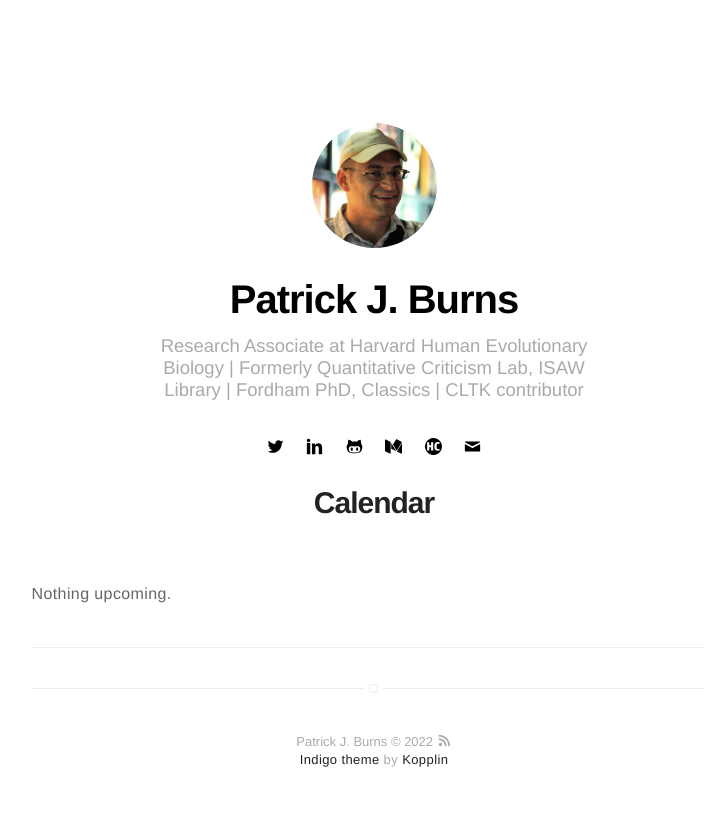
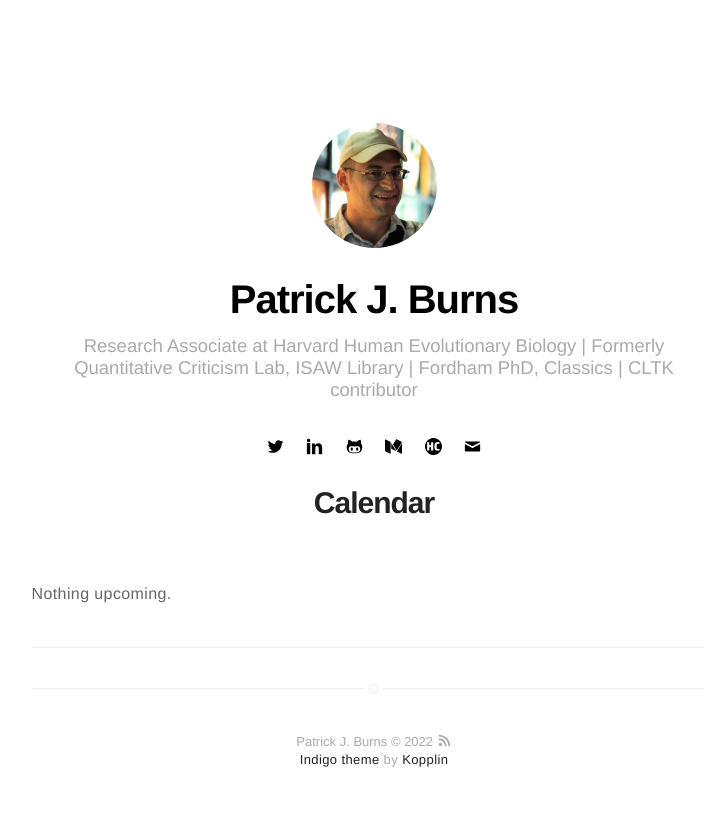
Before and after one commit to diyclassics/diyclassics.github.io, a Jekyll site: the page built from calendar.md, in a window 1280 px wide. Shown: the part 102-933 px from the top of the page, without its empty margins (266-970 px from the left). Built offline with Jekyll 4.4.1, drawn with Linux system fonts in a browser that asks for light colours.

Commit message:
Update description width

```diff
--- a/_sass/components/header.sass
+++ b/_sass/components/header.sass
@@ -2,7 +2,7 @@
     margin: 0 auto
 
     > .description
-        width: 70%
+        width: 90%
 
 .header-mini
 
```
